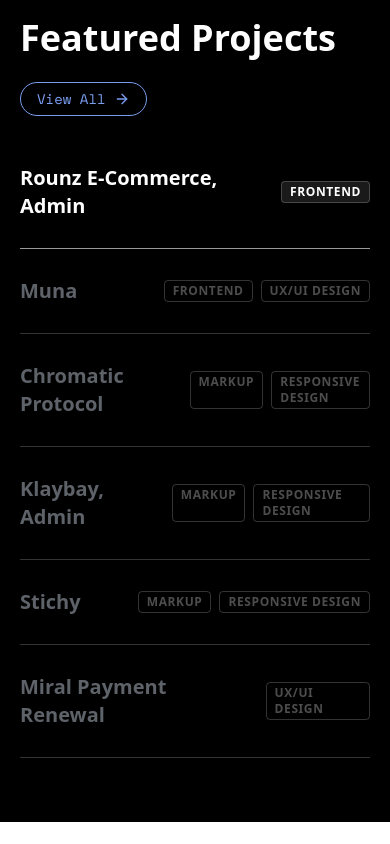
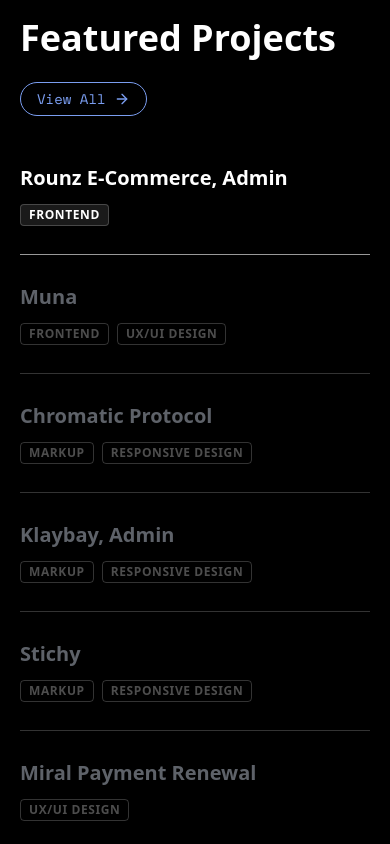
Before and after one commit to diayeri/portfolio-next, a Next.js app: page / in a window 390 px wide. Shown: the part 2260-3104 px from the top of the page. Built offline with nearby package versions, Linux system fonts and the light colour scheme; no server answers.

Commit message:
fix: FeaturedProjectList 영역 UI오류 개선 - 모바일뷰 - 미리보기 이미지 높이 고정

```diff
--- a/src/components/main/FeaturedProjectList.tsx
+++ b/src/components/main/FeaturedProjectList.tsx
@@ -51,7 +51,7 @@ const FeaturedProjectList = () => {
         </div>
         <div className="flex flex-col items-center gap-16 lg:flex-row">
           {/* 미리보기 영역 */}
-          <div className="lg:w-1/2 xl:h-[600px] rounded overflow-hidden items-center justify-center lg:flex hidden">
+          <div className="hidden items-center justify-center overflow-hidden rounded lg:flex lg:h-[520px] lg:w-1/2 lg:shrink-0 xl:h-[600px]">
             <NextImage
               src={activeProject.featured!.cover}
               alt={activeProject.title}
@@ -72,16 +72,16 @@ const FeaturedProjectList = () => {
                 >
                   <a href={`/projects/${project.id}`}>
                     <div
-                      className={`flex items-center justify-between py-7 xl:py-8 duration-200 border-b ${isActive ? "border-white/60" : "border-white/20"}`}
+                      className={`flex flex-col items-start gap-3 py-7 duration-200 border-b sm:flex-row sm:items-center sm:justify-between xl:py-8 ${isActive ? "border-white/60" : "border-white/20"}`}
                     >
                       <h3
-                        className={`text-xl md:text-2xl xl:text-3xl font-semibold transition-colors duration-200 ${
+                        className={`min-w-0 text-xl font-semibold break-words transition-colors duration-200 md:text-2xl xl:text-3xl ${
                           isActive ? "text-white" : "text-gray-400/60"
                         }`}
                       >
                         {project.title}
                       </h3>
-                      <div className="inline-flex gap-2 ml-5">
+                      <div className="flex flex-wrap justify-end gap-2 ml-0 sm:ml-5">
                         {project.category.map((tag) => (
                           <span
                             key={tag}
```
